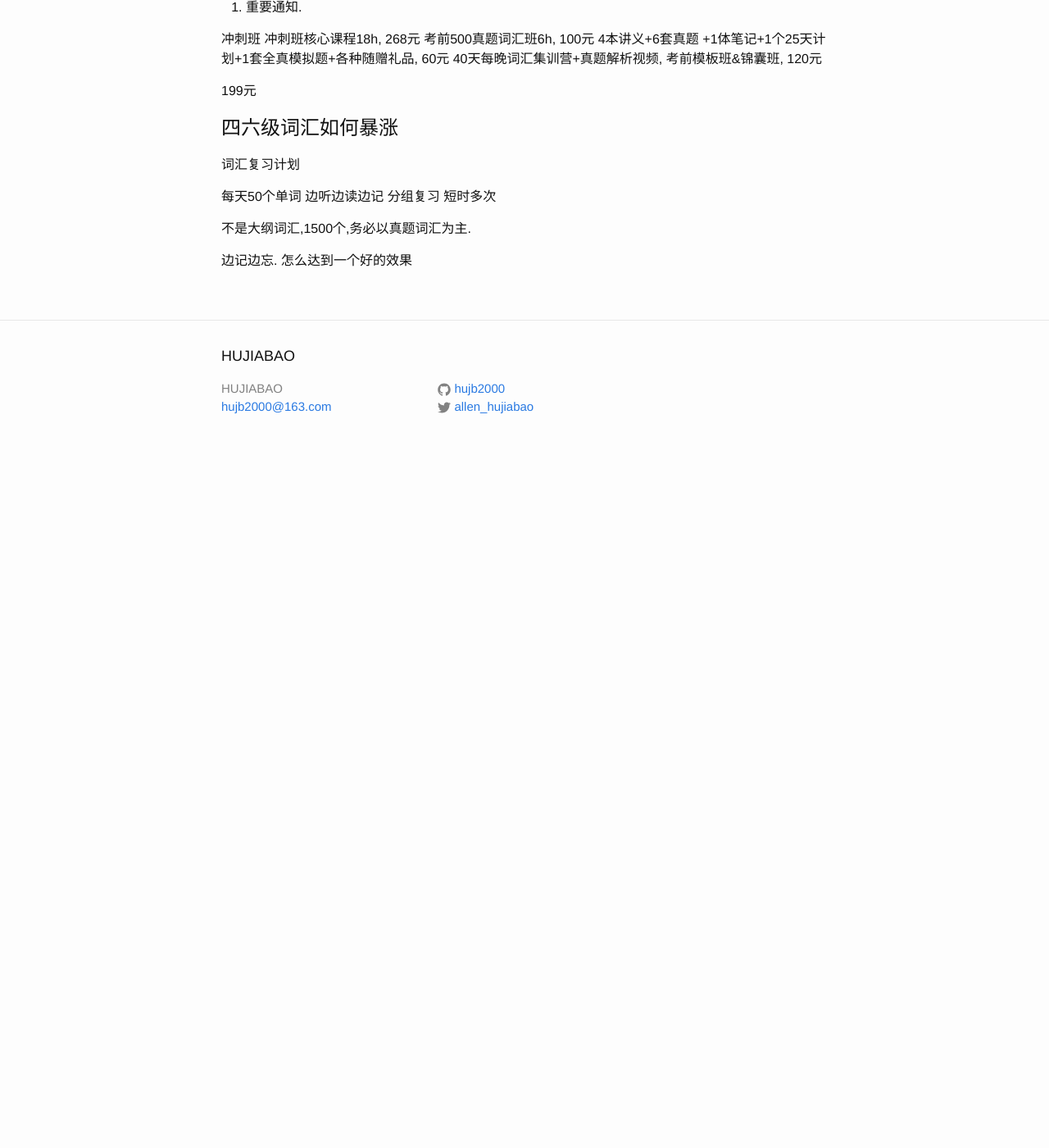
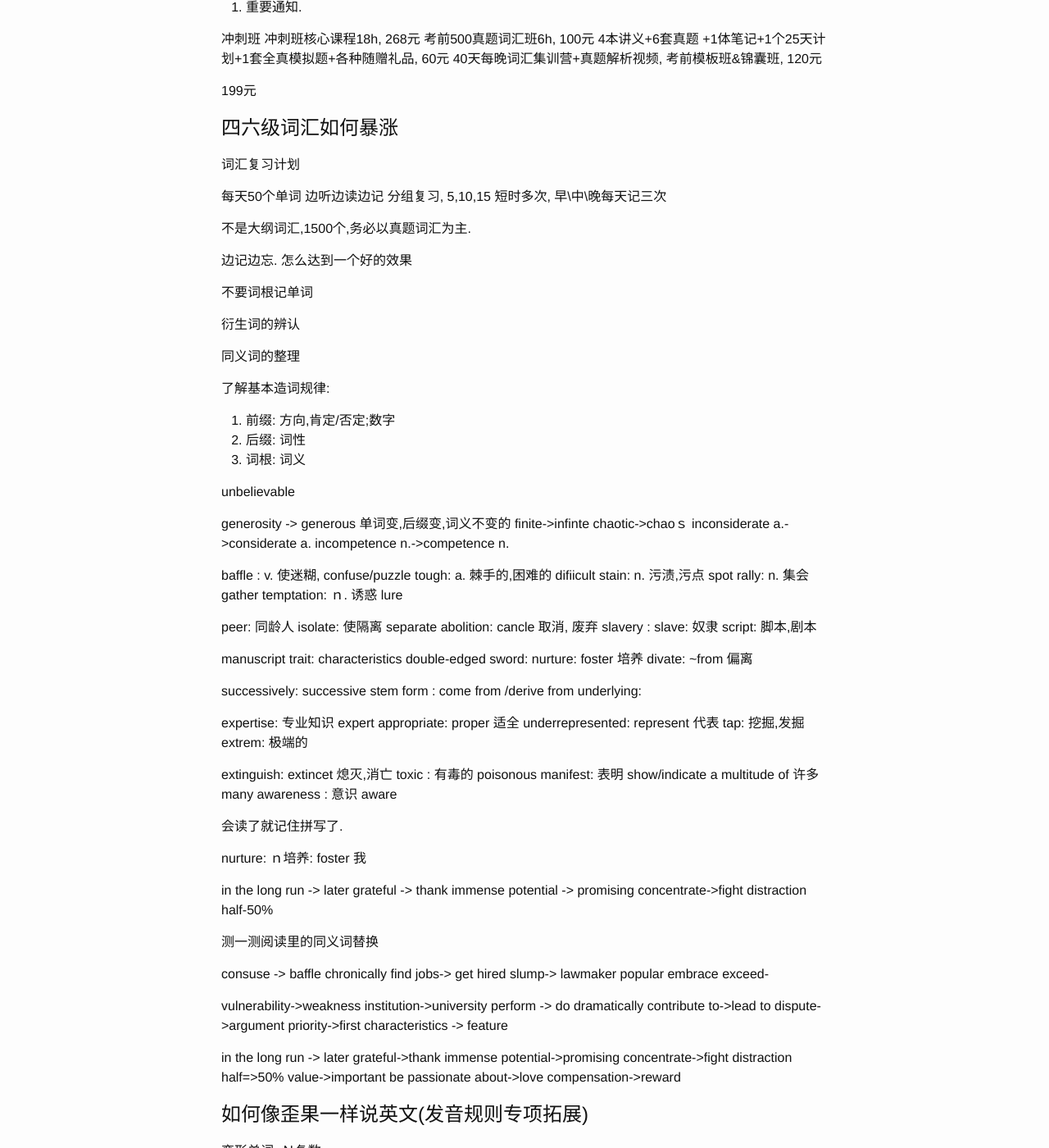
Before and after one commit to hujb2000/hujb2000.github.io, a Jekyll site: the page built from temp/2015-11-20-English Study.markdown, in a window 1280 px wide and 1400 px high, scrolled down 3943 px. Shown: the whole window at 82% size. Built offline with Jekyll 4.4.1, drawn with Linux system fonts in a browser that asks for light colours; before the commit the page ends 4511 px from its top, so only the background shows below that; some of the changed text lies outside the part shown.

```diff
--- a/temp/2015-11-20-English Study.markdown
+++ b/temp/2015-11-20-English Study.markdown
@@ -218,9 +218,184 @@ The giant panda is a kind of docile animal with unique black and white fur. Beca
 
 每天50个单词
 边听边读边记
-分组复习
-短时多次
+分组复习, 5,10,15
+短时多次, 早\中\晚每天记三次
 
 不是大纲词汇,1500个,务必以真题词汇为主.
 
 边记边忘. 怎么达到一个好的效果
+
+不要词根记单词
+
+衍生词的辨认
+
+同义词的整理
+
+了解基本造词规律:
+1. 前缀: 方向,肯定/否定;数字
+2. 后缀: 词性
+3. 词根: 词义
+
+unbelievable
+
+generosity -> generous 单词变,后缀变,词义不变的
+finite->infinte
+chaotic->chaoｓ
+inconsiderate a.->considerate a.
+incompetence n.->competence n.
+
+baffle : v. 使迷糊,  confuse/puzzle
+tough:  a. 棘手的,困难的 difiicult
+stain: n. 污渍,污点   spot
+rally: n. 集会  gather
+temptation: ｎ. 诱惑  lure
+
+peer: 同龄人
+isolate:  使隔离  separate
+abolition:  cancle 取消, 废弃
+slavery : slave: 奴隶
+script: 脚本,剧本
+
+
+manuscript
+trait: characteristics
+double-edged sword:
+nurture: foster 培养
+divate:  ~from 偏离
+
+successively: successive
+stem form : come from /derive from
+underlying:
+
+expertise: 专业知识 expert
+appropriate: proper 适全
+underrepresented:  represent 代表
+tap: 挖掘,发掘
+extrem:  极端的
+
+extinguish:   extincet 熄灭,消亡
+toxic : 有毒的 poisonous
+manifest: 表明 show/indicate
+a multitude of  许多 many
+awareness : 意识  aware
+
+
+
+
+会读了就记住拼写了.
+
+nurture:  ｎ培养: foster  我
+
+in the long run -> later
+grateful -> thank
+immense potential -> promising
+concentrate->fight distraction
+half-50%
+
+测一测阅读里的同义词替换
+
+consuse -> baffle
+chronically
+find jobs-> get hired
+slump->
+lawmaker
+popular
+embrace
+exceed-
+
+
+vulnerability->weakness
+institution->university
+perform -> do
+dramatically
+contribute to->lead to
+dispute->argument
+priority->first
+characteristics -> feature
+
+in the long run -> later
+grateful->thank
+immense potential->promising
+concentrate->fight distraction
+half=>50%
+value->important
+be passionate about->love
+compensation->reward
+
+
+
+# 如何像歪果一样说英文(发音规则专项拓展)
+
+变形单词- Ｎ复数
+
+变形单词
+
+N复数-/ｓ/  /z/  /iz/
+books   words    movies    watches
+
+/buks/  weds/   /muvi:z/   /wtfize/
+清清     浊浊     元浊       6后
+
+清清>>原形结尾->请辅音>/ｓ/
+浊浊>>原形结尾->浊辅音>/z/
+元浊->原形结尾->2元音>/ｚ/ 单元音,双元音
+6后-> S Z f J tf dj ->结尾-> /iz/
+
+变形单词-Ｖ三单  /s/  /z/   /iz/
+takes    decides     goes    wishes
+/teiks/   /di'saidz/ /geuz/  /wifiz/
+清清       浊浊       元浊     6后
+
+
+清清>>原形结尾->请辅音>/ｓ/
+浊浊>>原形结尾->浊辅音>/z/
+元浊->原形结尾->2元音>/ｚ/ 单元音,双元音
+6后-> S Z f J tf dj ->结尾-> /iz/
+
+变形单词-过去式
+变形单词
+Ｖ过去式-- /t/  /d/   /ｉｄ/
+
+taled      floored      showed   decided
+/t>lkt/     /fl>rd/     /feud/    /di'saidid/
+清清         浊浊          元浊     2后
+
+清清>>原形结尾->请辅音>/t/
+浊浊>>原形结尾->浊辅音>/d/
+元浊->原形结尾->2元音>/d/ 单元音,双元音
+6后-> t d ->结尾-> /id/
+
+
+
+单词变变变
+
+变性单词 -名前动后
+变性单词
+N前V后
+
+refuse /refju:s/ n. 垃圾  /ri'fju:z/ v. 拒绝
+excuse /'ｉkskkju:s/ n.原谅  /iks'kju:z/ v.原谅
+suspect /'ｓ^spect/. n.嫌疑犯
+
+变形单词--笨而不愚
+
+repeat   repetition   repetitive
+/ri'p:t/   /rep>tifn/  /ripet>tiv/
+
+economic    economy      economical
+/i:k>n)mik/ /i'k^n>mi/   /i:k>'nomikl/
+
+变性单词的读音--学生版(英式英语)
+1. relax,   relaxation
+2. preside, president
+3. harmony,  harmoniouse
+4. horizon,
+
+魔幻音节
+Unｂelievable
+音节>> 几个元音=几个音节
+重读音节>最重要的音节>有3大规律
+
+-er/-or: 重读音节不变
+-ate;-ary;-ive; 重读音节> 倒数第2个
+所有其他后缀;重读音节;倒数第1个.
```
Also changed, not shown: _posts/2015-12-01-Docker Training's Outline .markdown (+23 -22 lines).
